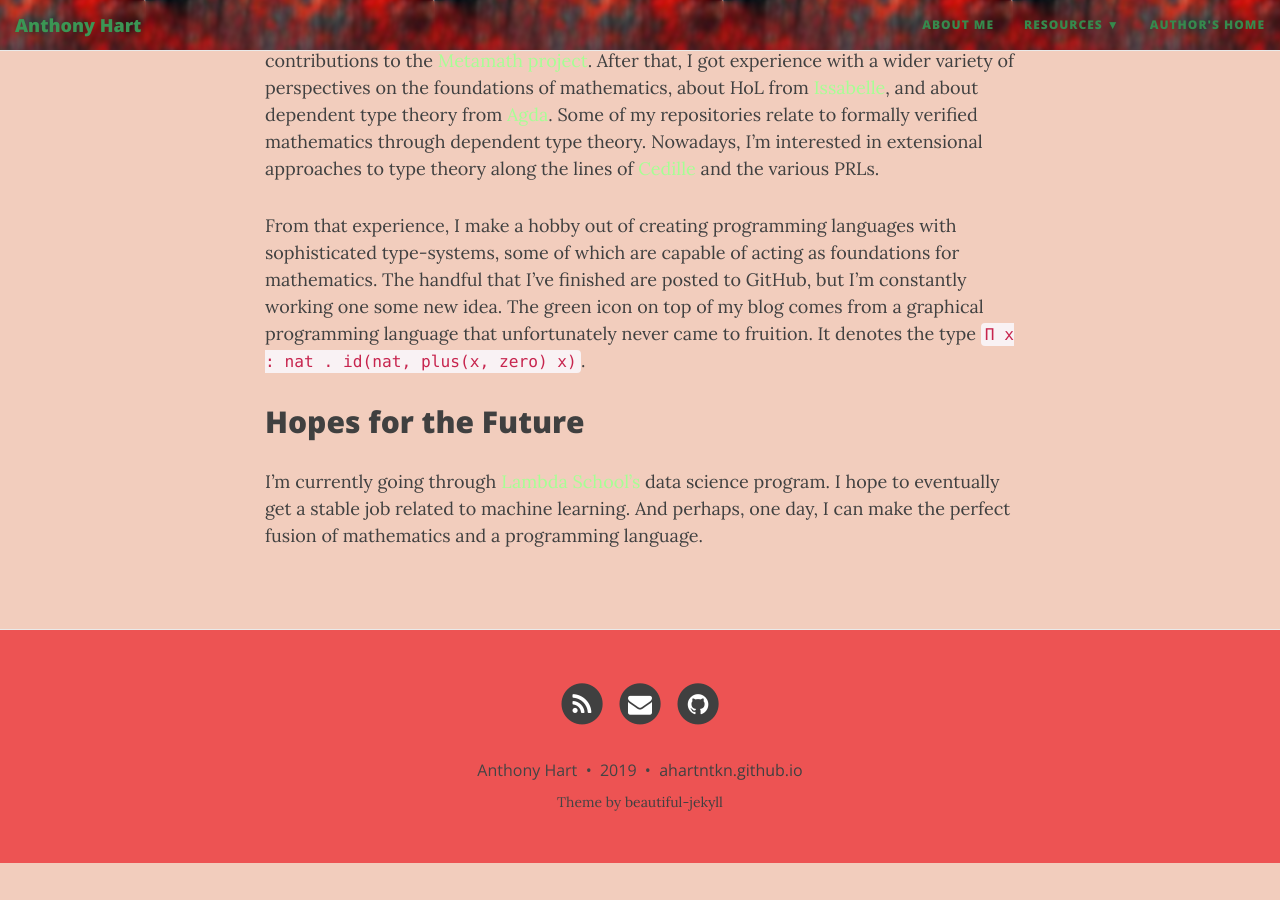
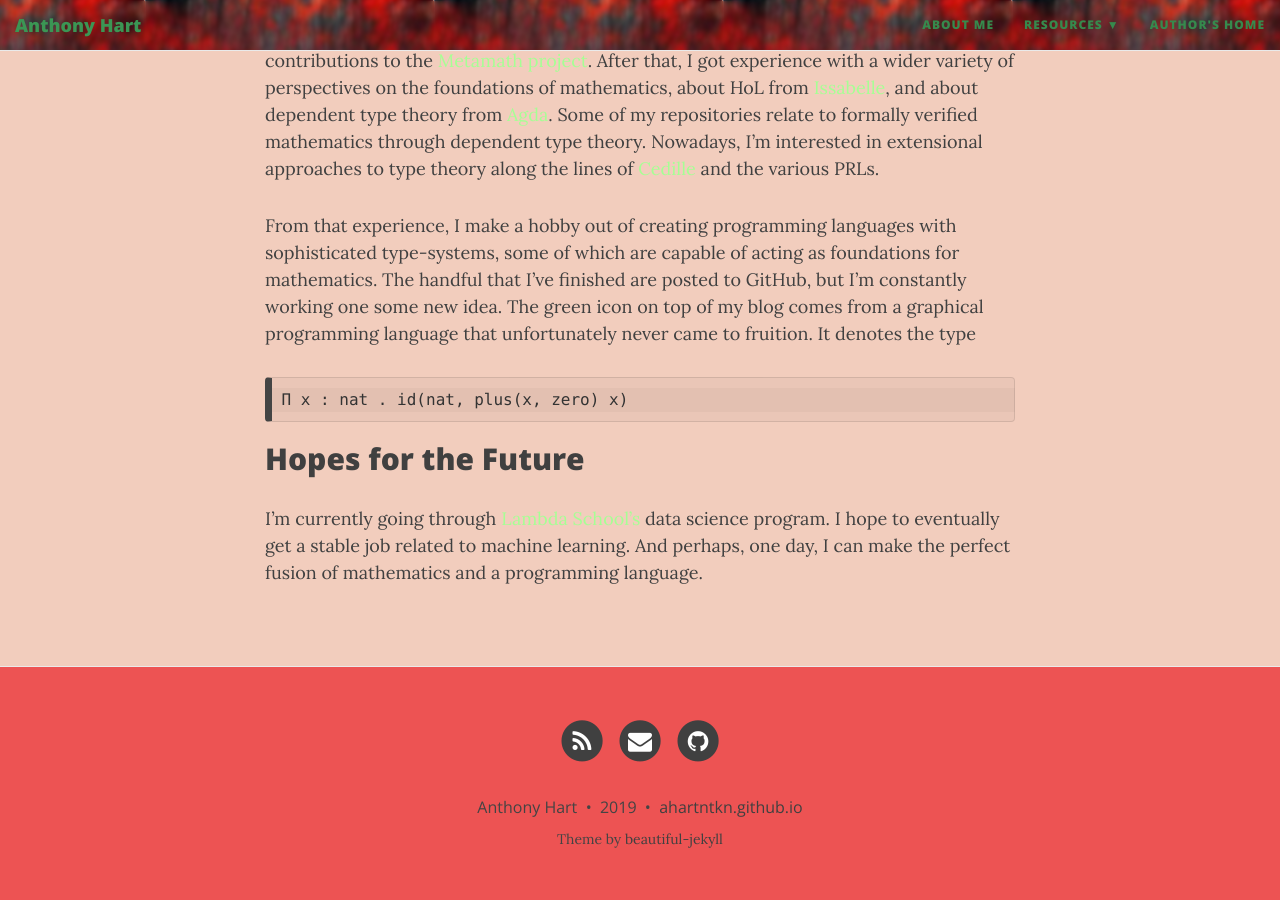
Before and after one commit to AHartNtkn/AHartNtkn.github.io, a Jekyll site: the page built from aboutme.md, in a window 1280 px wide and 900 px high, scrolled down 616 px. Built offline with Jekyll 4.4.1, drawn with Linux system fonts in a browser that asks for light colours; nearby versions of some CDN libraries; before the commit the page ends 1479 px from its top, so only the background shows below that.

Commit message:
Update aboutme.md

```diff
--- a/aboutme.md
+++ b/aboutme.md
@@ -12,7 +12,9 @@ I started programming in C++ when I was 12, since then I've gained experience in
 
 I've also had an interest in the foundations of mathematics for over a decade. My interest began when I was 14. Through my self-study, I eventually found and made small contributions to the [Metamath project](http://us.metamath.org/). After that, I got experience with a wider variety of perspectives on the foundations of mathematics, about HoL from [Issabelle](https://isabelle.in.tum.de/), and about dependent type theory from [Agda](https://wiki.portal.chalmers.se/agda/pmwiki.php). Some of my repositories relate to formally verified mathematics through dependent type theory. Nowadays, I'm interested in extensional approaches to type theory along the lines of [Cedille](https://cedille.github.io/) and the various PRLs.
 
-From that experience, I make a hobby out of creating programming languages with sophisticated type-systems, some of which are capable of acting as foundations for mathematics. The handful that I've finished are posted to GitHub, but I'm constantly working one some new idea. The green icon on top of my blog comes from a graphical programming language that unfortunately never came to fruition. It denotes the type `Π x : nat . id(nat, plus(x, zero) x)`.
+From that experience, I make a hobby out of creating programming languages with sophisticated type-systems, some of which are capable of acting as foundations for mathematics. The handful that I've finished are posted to GitHub, but I'm constantly working one some new idea. The green icon on top of my blog comes from a graphical programming language that unfortunately never came to fruition. It denotes the type
+
+    Π x : nat . id(nat, plus(x, zero) x)
 
 ## Hopes for the Future
 
```
